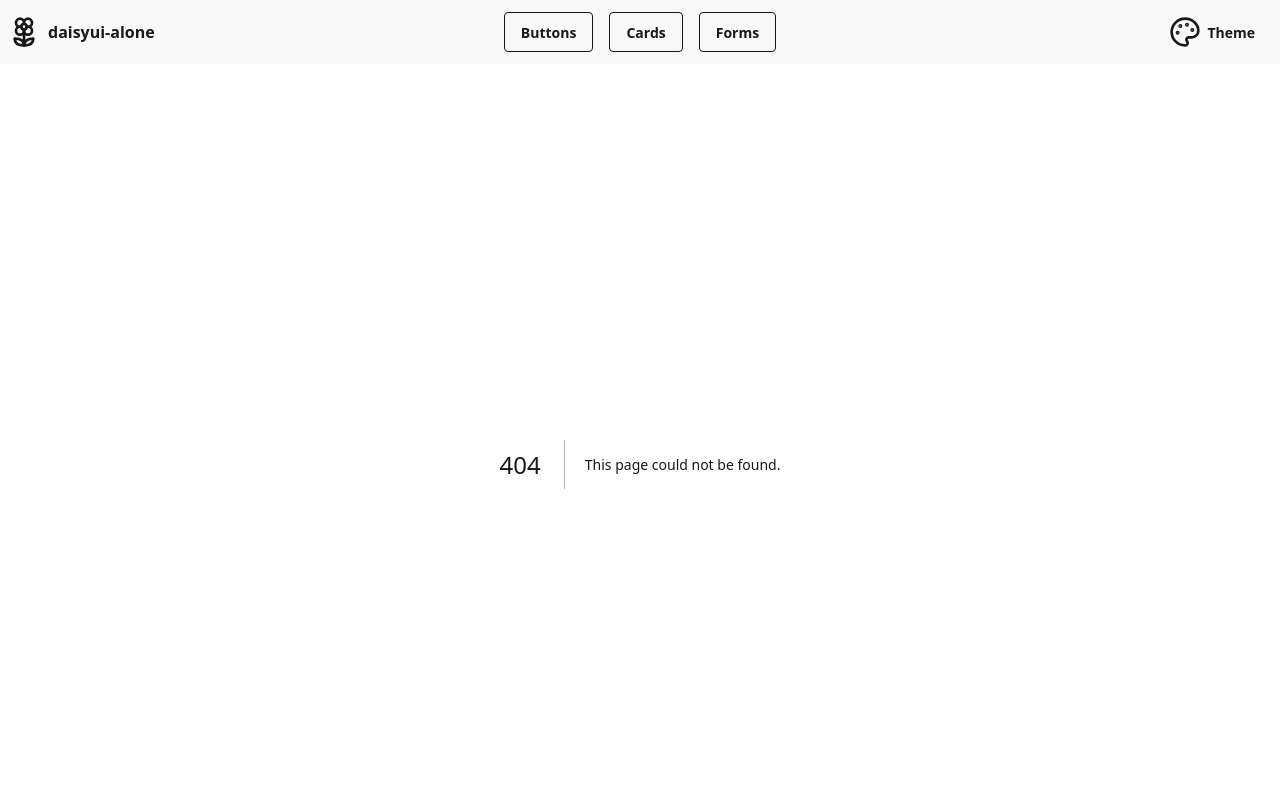
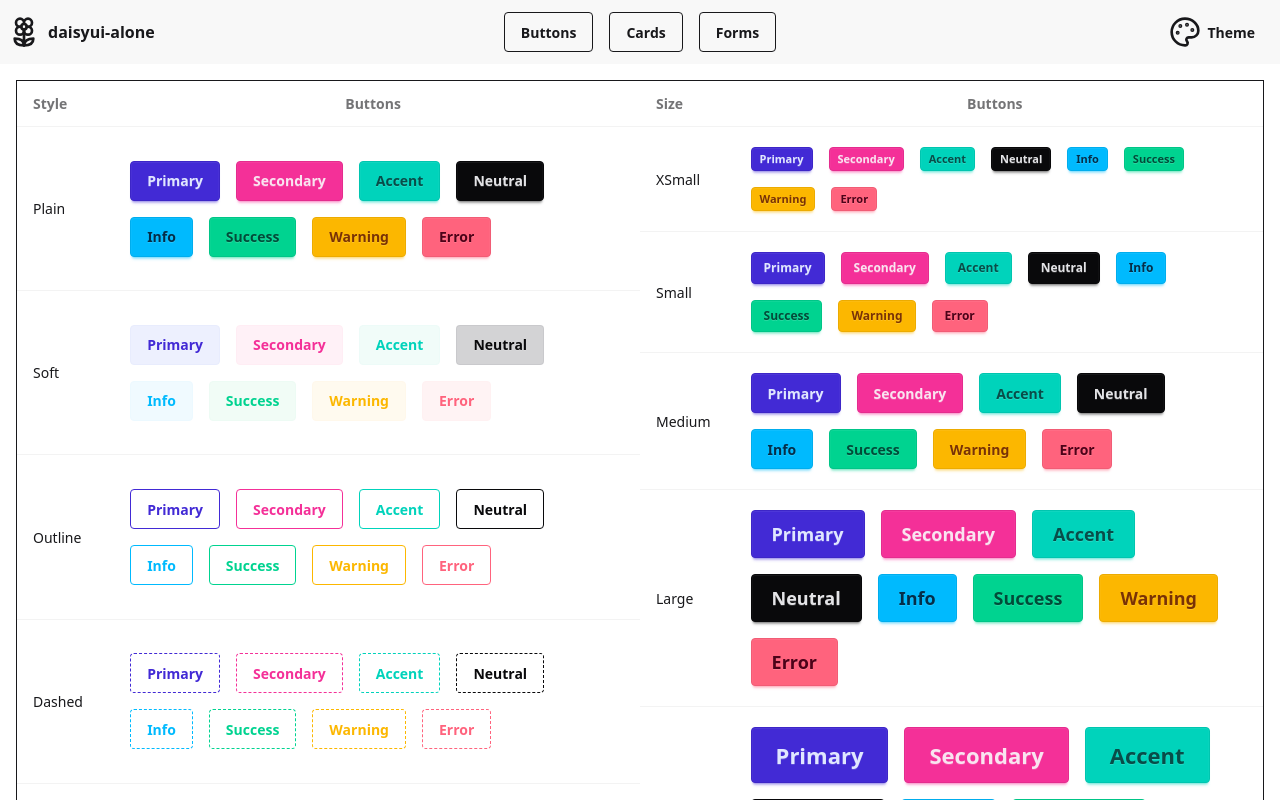
Before and after one commit to craigmcc/craigmcc-turborepo, a Next.js app in the folder apps/daisy-alone/: page /buttons in a window 1280 px wide. Before the commit this address had no page. Shown: the top 800 px of the page. Built offline with nearby package versions, Linux system fonts and the light colour scheme.

Commit message:
Implement ButtonsPage.

```diff
--- /dev/null
+++ b/apps/daisy-alone/src/app/buttons/page.tsx
@@ -0,0 +1,19 @@
+/**
+ * Buttons page.
+ */
+
+// External Imports ----------------------------------------------------------
+
+// Internal Imports ----------------------------------------------------------
+
+import { Buttons } from "@/components/examples/Buttons";
+
+// Public Objects ------------------------------------------------------------
+
+export default function ButtonsPage() {
+  return (
+    <div className="p-4">
+      <Buttons/>
+    </div>
+  );
+}
--- /dev/null
+++ b/apps/daisy-alone/src/components/examples/Buttons.tsx
@@ -0,0 +1,137 @@
+/**
+ * Buttons example component
+ */
+
+// External Modules ----------------------------------------------------------
+
+// Internal Modules ----------------------------------------------------------
+
+// Public Objects ------------------------------------------------------------
+
+export function Buttons() {
+  return (
+    <div className="grid grid-cols-2 border border-base-content bg-base-100">
+      <table className="table">
+        <thead>
+          <tr>
+            <th><h1>Style</h1></th>
+            <th className="text-center"><h1>Buttons</h1></th>
+          </tr>
+        </thead>
+        <tbody>
+          <tr>
+            <td>Plain</td>
+            <td>
+              {Array.from(COLOR_CLASSES.keys()).map((color) => (
+                <button
+                  key={color}
+                  className={`btn ${COLOR_CLASSES.get(color)} m-2`}
+                >
+                  {color}
+                </button>
+              ))}
+            </td>
+          </tr>
+          <tr>
+            <td>Soft</td>
+            <td>
+              {Array.from(COLOR_CLASSES.keys()).map((color) => (
+                <button
+                  key={color}
+                  className={`btn ${COLOR_CLASSES.get(color)} btn-soft m-2`}
+                >
+                  {color}
+                </button>
+              ))}
+            </td>
+          </tr>
+          <tr>
+            <td>Outline</td>
+            <td>
+              {Array.from(COLOR_CLASSES.keys()).map((color) => (
+                <button
+                  key={color}
+                  className={`btn ${COLOR_CLASSES.get(color)} btn-outline m-2`}
+                >
+                  {color}
+                </button>
+              ))}
+            </td>
+          </tr>
+          <tr>
+            <td>Dashed</td>
+            <td>
+              {Array.from(COLOR_CLASSES.keys()).map((color) => (
+                <button
+                  key={color}
+                  className={`btn ${COLOR_CLASSES.get(color)} btn-dash m-2`}
+                >
+                  {color}
+                </button>
+              ))}
+            </td>
+          </tr>
+          <tr>
+            <td>Disabled</td>
+            <td>
+              {Array.from(COLOR_CLASSES.keys()).map((color) => (
+                <button
+                  key={color}
+                  className={`btn ${COLOR_CLASSES.get(color)} btn-disabled m-2`}
+                >
+                  {color}
+                </button>
+              ))}
+            </td>
+          </tr>
+        </tbody>
+      </table>
+      <table className="table">
+        <thead>
+        <tr>
+          <th><h1>Size</h1></th>
+          <th className="text-center"><h1>Buttons</h1></th>
+        </tr>
+        </thead>
+        <tbody>
+        {Array.from(SIZE_CLASSES.keys()).map((size) => (
+          <tr key={size}>
+            <td>{size}</td>
+            <td>
+              {Array.from(COLOR_CLASSES.keys()).map((color) => (
+                <button
+                  key={`${color}-${size}`}
+                  className={`btn ${COLOR_CLASSES.get(color)} ${SIZE_CLASSES.get(size)} m-2`}
+                >
+                  {color}
+                </button>
+              ))}
+            </td>
+          </tr>
+        ))}
+        </tbody>
+      </table>
+    </div>
+  );
+}
+
+// Private Objects -----------------------------------------------------------
+
+const COLOR_CLASSES = new Map<string, string>([
+  ["Primary  ", "btn-primary"],
+  ["Secondary", "btn-secondary"],
+  ["Accent", "btn-accent"],
+  ["Neutral", "btn-neutral"],
+  ["Info", "btn-info"],
+  ["Success", "btn-success"],
+  ["Warning", "btn-warning"],
+  ["Error", "btn-error"],
+]);
+
+const SIZE_CLASSES = new Map<string, string>([
+  ["XSmall", "btn-xs"],
+  ["Small", "btn-sm"],
+  ["Medium", "btn-md"],
+  ["Large", "btn-lg"],
+  ["XLarge", "btn-xl"],
+]);
```
